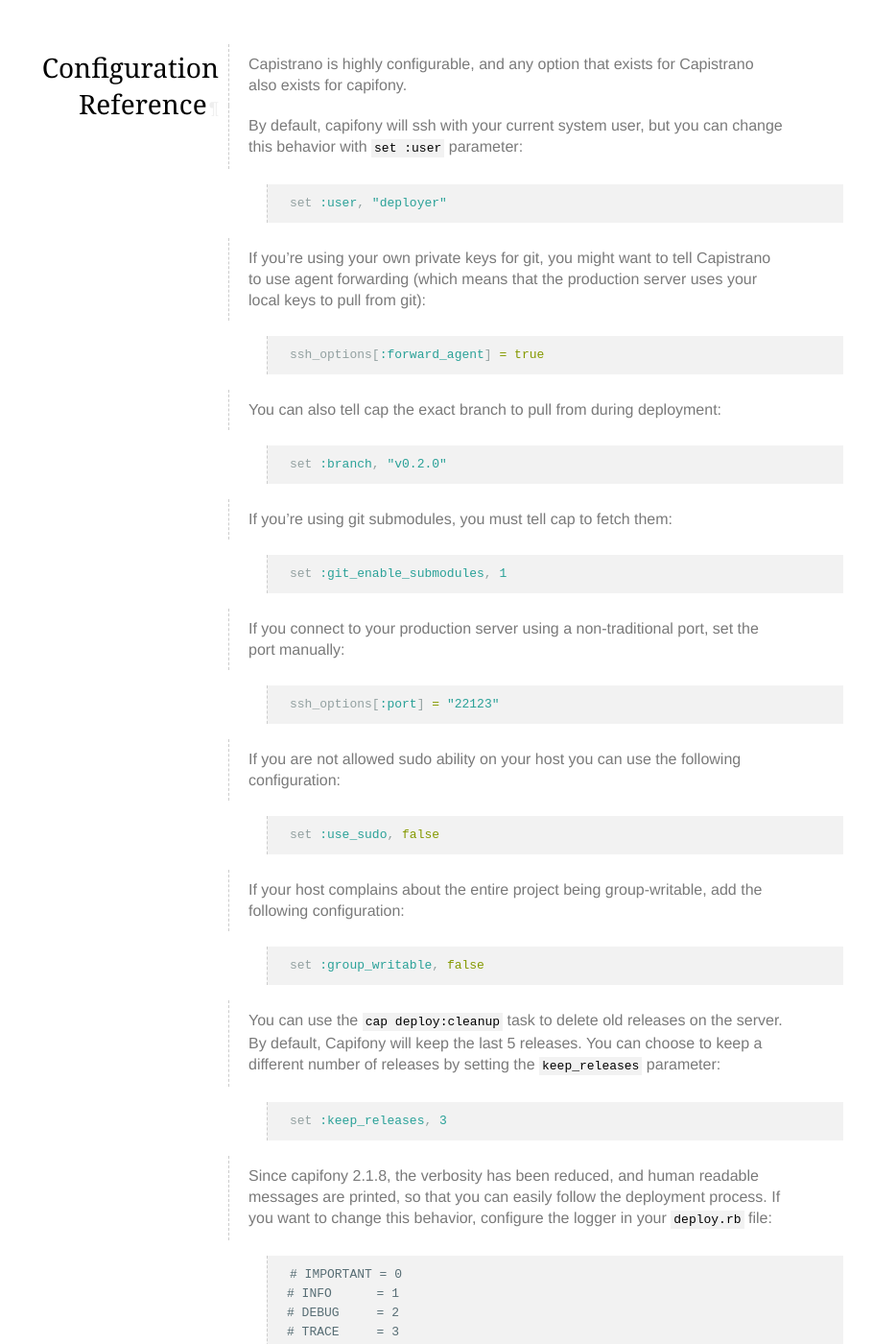
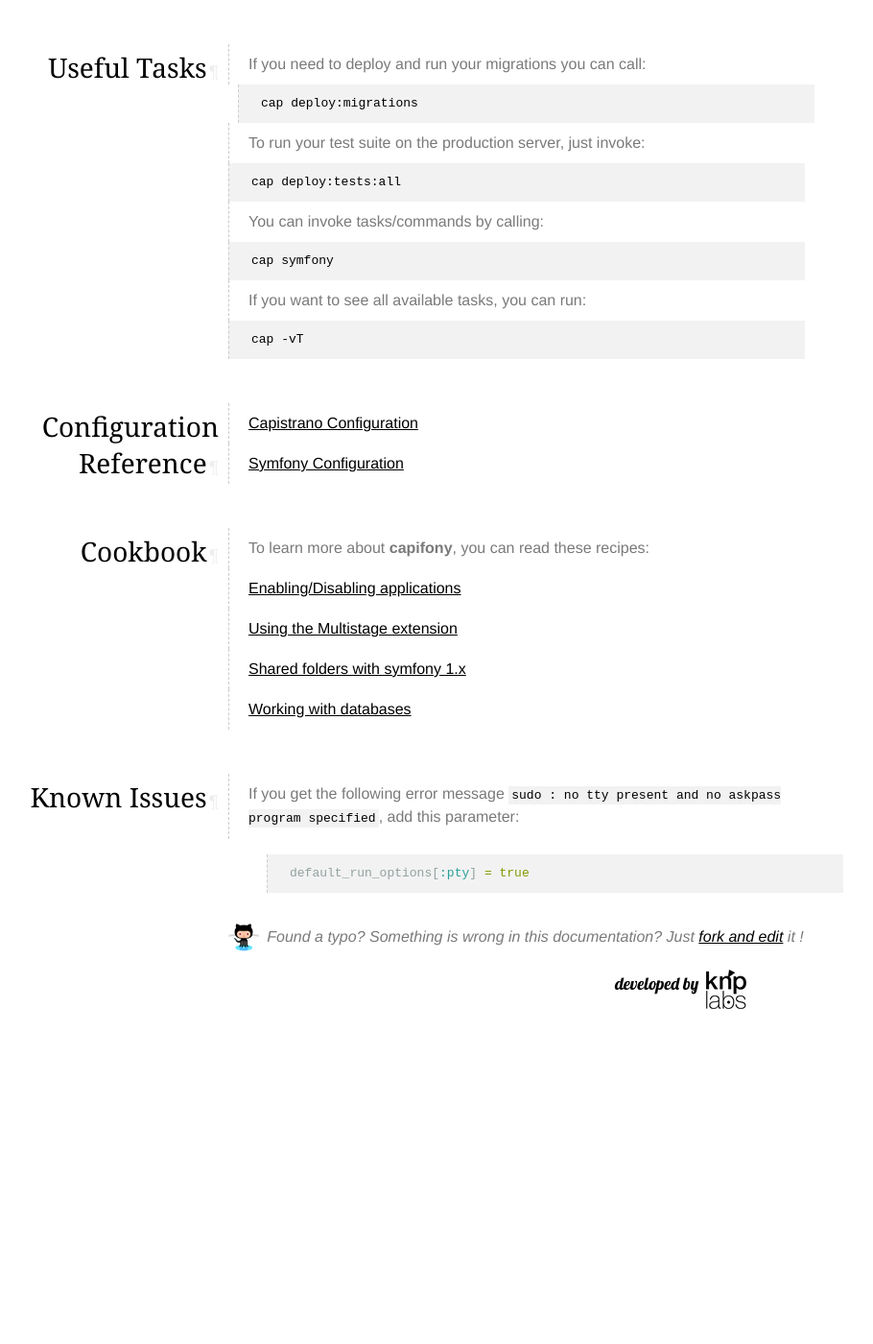
Before and after one commit to everzet/capifony, a Jekyll site: the page built from index.markdown, in a window 1280 px wide and 1400 px high, scrolled down 5226 px. Shown: the whole window at 96% size, without its empty margins (82-992 px from the left). Built offline with Jekyll 4.4.1, drawn with Linux system fonts in a browser that asks for light colours; nearby versions of some CDN libraries; after the commit the page ends 6294 px from its top, so only the background shows below that; some of the changed text lies outside the part shown.

Commit message:
Move some sections in reference pages or cookbook recipes

```diff
--- a/_layouts/base.html
+++ b/_layouts/base.html
@@ -2,7 +2,7 @@
 <html>
 <head>
     <meta charset='utf-8'>
-    <title>{{ page.title }}</title>
+    <title>capifony &mdash; {{ page.title }}</title>
     <link rel="stylesheet" href="/css/style.css" type="text/css">
     <link rel="stylesheet" href="/css/base_syntax.css" type="text/css">
     <script type="text/javascript" src="http://ajax.googleapis.com/ajax/libs/jquery/1.6.2/jquery.js"></script>
--- a/_layouts/home.html
+++ b/_layouts/home.html
@@ -2,7 +2,7 @@
 <html>
 <head>
     <meta charset='utf-8'>
-    <title>{{ page.title }}</title>
+    <title>capifony &mdash; {{ page.title }}</title>
     <link rel="stylesheet" href="/css/style.css" type="text/css">
     <link rel="stylesheet" href="/css/base_syntax.css" type="text/css">
     <script type="text/javascript" src="http://ajax.googleapis.com/ajax/libs/jquery/1.6.2/jquery.js"></script>
--- a/index.markdown
+++ b/index.markdown
@@ -1,6 +1,6 @@
 ---
 layout: home
-title: capifony &mdash; symfony and Symfony2 deployment
+title: symfony and Symfony2 deployment
 ---
 
 ## 1. Install script
@@ -241,210 +241,7 @@ meaning you only need to configure after the initial deploy.
 
 <hr />
 
-## Configuration Reference
-
-Capistrano is highly configurable, and any option that exists for Capistrano
-also exists for capifony.
-
-By default, capifony will ssh with your current system user, but you can change
-this behavior with `set :user` parameter:
-
-{% highlight ruby %}
-set :user, "deployer"
-{% endhighlight %}
-
-If you’re using your own private keys for git, you might want to tell Capistrano
-to use agent forwarding (which means that the production server uses your local
-keys to pull from git):
-
-{% highlight ruby %}
-ssh_options[:forward_agent] = true
-{% endhighlight %}
-
-You can also tell cap the exact branch to pull from during deployment:
-
-{% highlight ruby %}
-set :branch, "v0.2.0"
-{% endhighlight %}
-
-If you’re using git submodules, you must tell cap to fetch them:
-
-{% highlight ruby %}
-set :git_enable_submodules, 1
-{% endhighlight %}
-
-If you connect to your production server using a non-traditional port,
-set the port manually:
-
-{% highlight ruby %}
-ssh_options[:port] = "22123"
-{% endhighlight %}
-
-If you are not allowed sudo ability on your host you can use the following
-configuration:
-
-{% highlight ruby %}
-set :use_sudo, false
-{% endhighlight %}
-
-If your host complains about the entire project being group-writable, add the
-following configuration:
-
-{% highlight ruby %}
-set :group_writable, false
-{% endhighlight %}
-
-You can use the `cap deploy:cleanup` task to delete old releases on the server.
-By default, Capifony will keep the last 5 releases.
-You can choose to keep a different number of releases by setting the
-`keep_releases` parameter:
-
-{% highlight ruby %}
-set :keep_releases, 3
-{% endhighlight %}
-
-Since capifony 2.1.8, the verbosity has been reduced, and human readable
-messages are printed, so that you can easily follow the deployment process.
-If you want to change this behavior, configure the logger in your `deploy.rb`
-file:
-
-{% highlight ruby %}
-# IMPORTANT = 0
-# INFO      = 1
-# DEBUG     = 2
-# TRACE     = 3
-# MAX_LEVEL = 3
-logger.level = Logger::MAX_LEVEL
-{% endhighlight %}
-
-
-### Symfony configuration parameters
-
-All symfony tasks (both **symfony 1.x** and **Symfony2**) run using the default
-`php` binary on the production server. You can change this via:
-
-{% highlight ruby %}
-set :php_bin, "/path/to/php"
-{% endhighlight %}
-
-All symfony tasks (both **symfony 1.x** and **Symfony2**) also run inside the
-`prod` environment on production server. You can change this via:
-
-{% highlight ruby %}
-set :symfony_env_prod, "staging"
-{% endhighlight %}
-
-By default, capifony will try to configure your `config/databases.yml` on every
-**symfony 1.x** project deployment (if it's not present) on production.
-You can turn this behavior off with:
-
-{% highlight ruby %}
-set :use_orm, false
-{% endhighlight %}
-
-In Symfony2, you can choose the ORM you are using (Doctrine, or Propel).
-The default ORM is Doctrine.
-
-{% highlight ruby %}
-set :model_manager, "propel"
-{% endhighlight %}
-
-If you want to use a shared symfony library instead of one bundled inside a
-**symfony 1.x** project, define the path to it with:
-
-{% highlight ruby %}
-set :symfony_lib, "/path/to/symfony"
-{% endhighlight %}
-
-If your `app` or `web` paths in **Symfony2** differ from default the default
-paths, you can specify them with:
-
-{% highlight ruby %}
-set :app_path, "my_app"
-set :web_path, "my_web"
-{% endhighlight %}
-
-If you use **AsseticBundle** with **Symfony2**, then you probably want to dump
-assets on every deploy:
-
-{% highlight ruby %}
-set :dump_assetic_assets, true
-{% endhighlight %}
-
-If you are working with a continuous process, you may want to automate everything.
-You can turn off the interactive mode by setting the following parameter to `false`:
-
-{% highlight ruby %}
-set :interactive_mode, false
-{% endhighlight %}
-
-<hr />
-
-## Other Features
-
-### Databases
-
-If you need to dump remote database, and download this dump to local `backups/`
-folder, run:
-
-    cap database:dump:remote
-
-If you need to dump local database, and put this dump to local `backups/` folder,
-run:
-
-    cap database:dump:local
-
-If you need to dump remote database, and populate this dump on local machine,
-run:
-
-    cap database:move:to_local
-
-If you need to dump local database, and populate this dump on remote server,
-run:
-
-    cap database:move:to_remote
-
-
-### Shared folders and symfony 1.x
-
-If you need to download some shared folders from remote server, run:
-
-    cap shared:{databases OR log OR uploads]:to_local
-
-If you need to upload some shared folders to remote server, run:
-
-    cap shared:{databases OR log OR uploads]:to_remote
-
-
-### Enabling/Disabling applications
-
-If you want to quickly disable your application, run:
-
-    cap deploy:web:disable
-
-It will use the `project:disable` task with symfony 1.x, or will install a
-`maintenance.html` page with Symfony2.
-
-To enable the application, just run:
-
-    cap deploy:web:enable
-
-Same here, it will use the `project:enable` task with symfony 1.x, and will
-remove the `maintenance.html` page with Symfony2.
-
-For Symfony2 users, you can customize the page by specifying the `REASON`,
-and `UNTIL` environment variables:
-
-    cap deploy:web:disable \
-    REASON="hardware upgrade" \
-    UNTIL="12pm Central Time"
-
-You can use a different template for the maintenance page by setting the
-`:maintenance_template_path` variable in your `deploy.rb` file. The template
-file should either be a plaintext or an erb file.
-
-
-### Other tasks
+## Useful Tasks
 
 If you need to deploy and run your migrations you can call:
 
@@ -464,6 +261,30 @@ If you want to see all available tasks, you can run:
 
 <hr />
 
+## Configuration Reference
+
+[Capistrano Configuration](reference/capistrano.html)
+
+[Symfony Configuration](reference/symfony.html)
+
+<hr />
+
+## Cookbook
+
+To learn more about **capifony**, you can read these recipes:
+
+[Enabling/Disabling
+applications](cookbook/enabling-disabling-applications.html)
+
+[Using the Multistage
+extension](cookbook/using-the-multistage-extension.html)
+
+[Shared folders with symfony 1.x](cookbook/shared-folders-with-symfony-1x.html)
+
+[Working with databases](cookbook/working-with-databases.html)
+
+<hr />
+
 ## Known Issues
 
 If you get the following error message `sudo : no tty present and no askpass
@@ -472,11 +293,3 @@ program specified`, add this parameter:
 {% highlight ruby %}
 default_run_options[:pty] = true
 {% endhighlight %}
-
-<hr />
-
-## Cookbook
-
-To learn more about **capifony**, you can read these recipes:
-
-* [Using the Multistage extension](cookbook/using-the-multistage-extension.html)
```
Also changed, not shown: _layouts/reference.html (added, +16 -0 lines), cookbook/enabling-disabling-applications.markdown (added, +29 -0 lines), cookbook/shared-folders-with-symfony-1x.markdown (added, +12 -0 lines), cookbook/working-with-databases.markdown (added, +24 -0 lines), reference/capistrano.markdown (added, +80 -0 lines), reference/symfony.markdown (added, +70 -0 lines).
